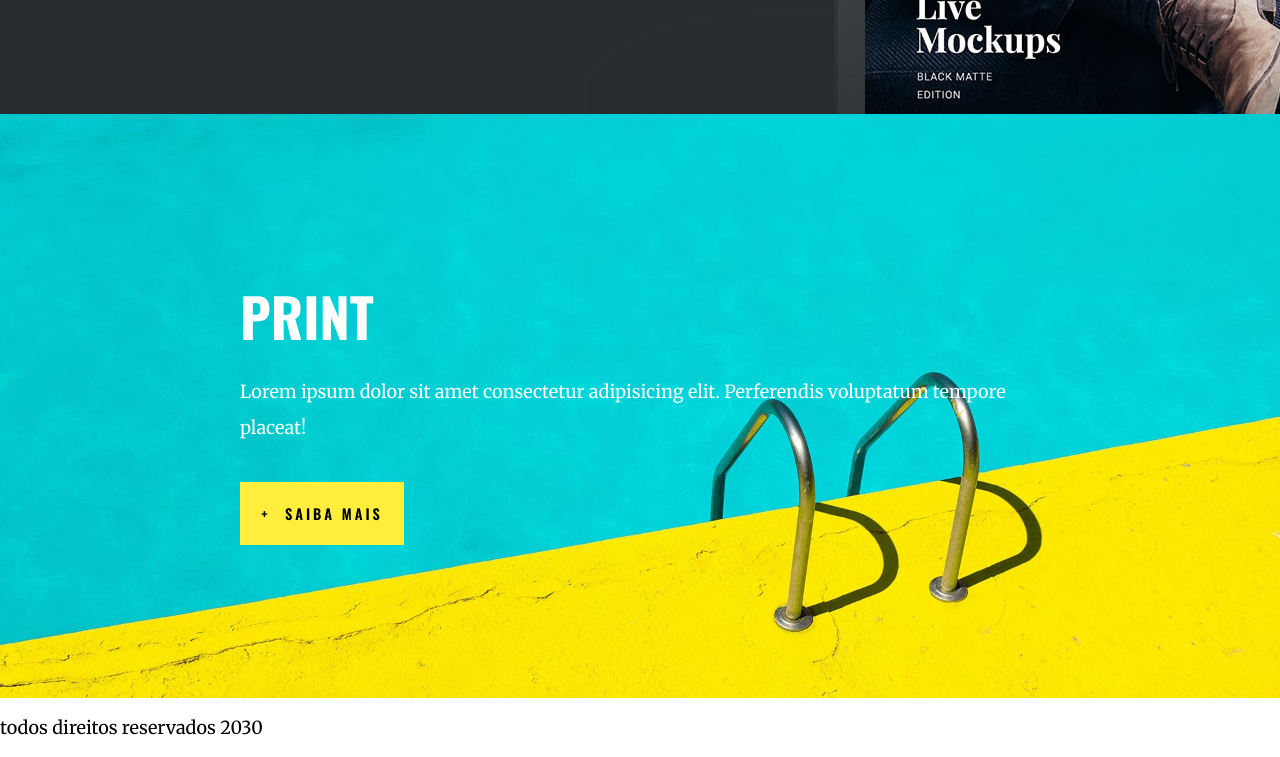
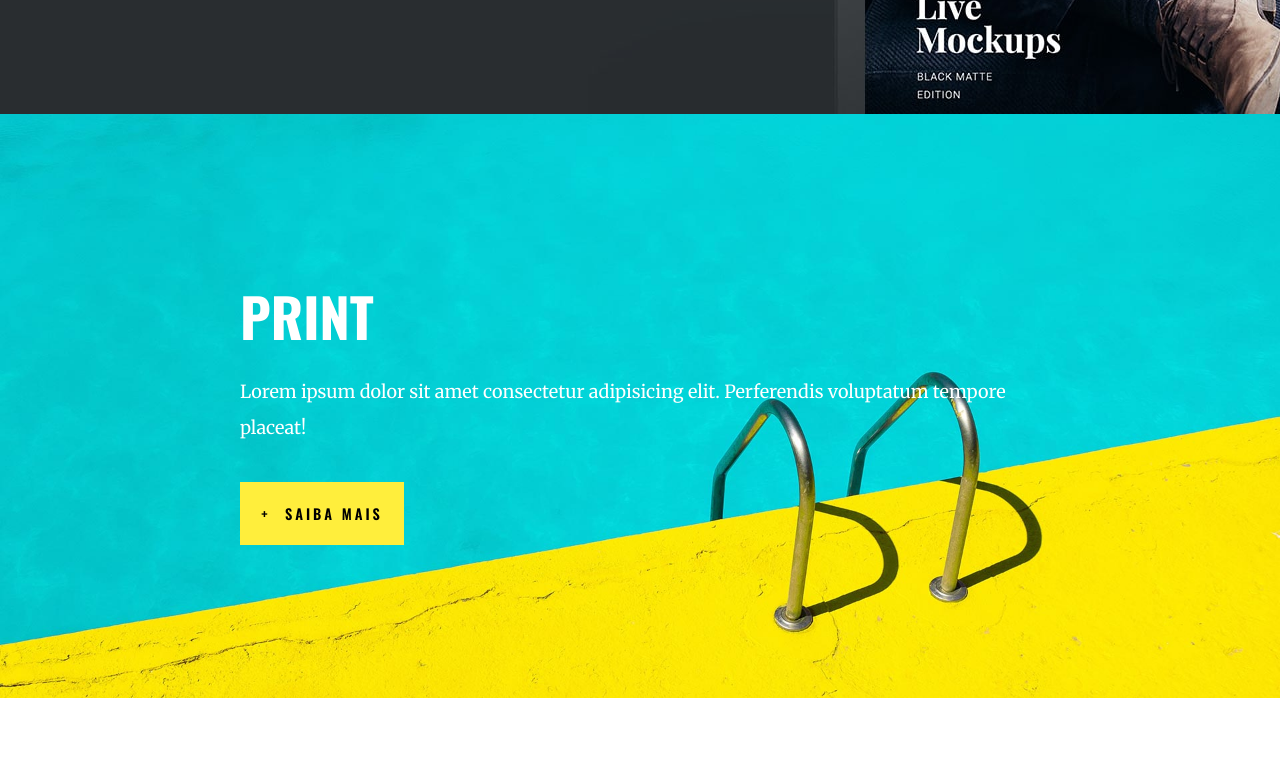
Before and after one commit to R0drigo-Pedroso/agencia-colors, a plain HTML site: page index.html in a window 1280 px wide. Shown: the part 2387-3144 px from the top of the page. After the commit the page ends 3085 px from the top, so only its background shows below. Drawn offline with nearby package versions, Linux system fonts and the light colour scheme.

Commit message:
Removendo Footer

```diff
--- a/index.html
+++ b/index.html
@@ -79,10 +79,6 @@
             <p><a href="#" class="cta">Saiba mais</a></p>
         </div>
     </section>
-
-    <footer>
-        <p>todos direitos reservados 2030</p>
-    </footer>
 </body>
 
 </html>
```
